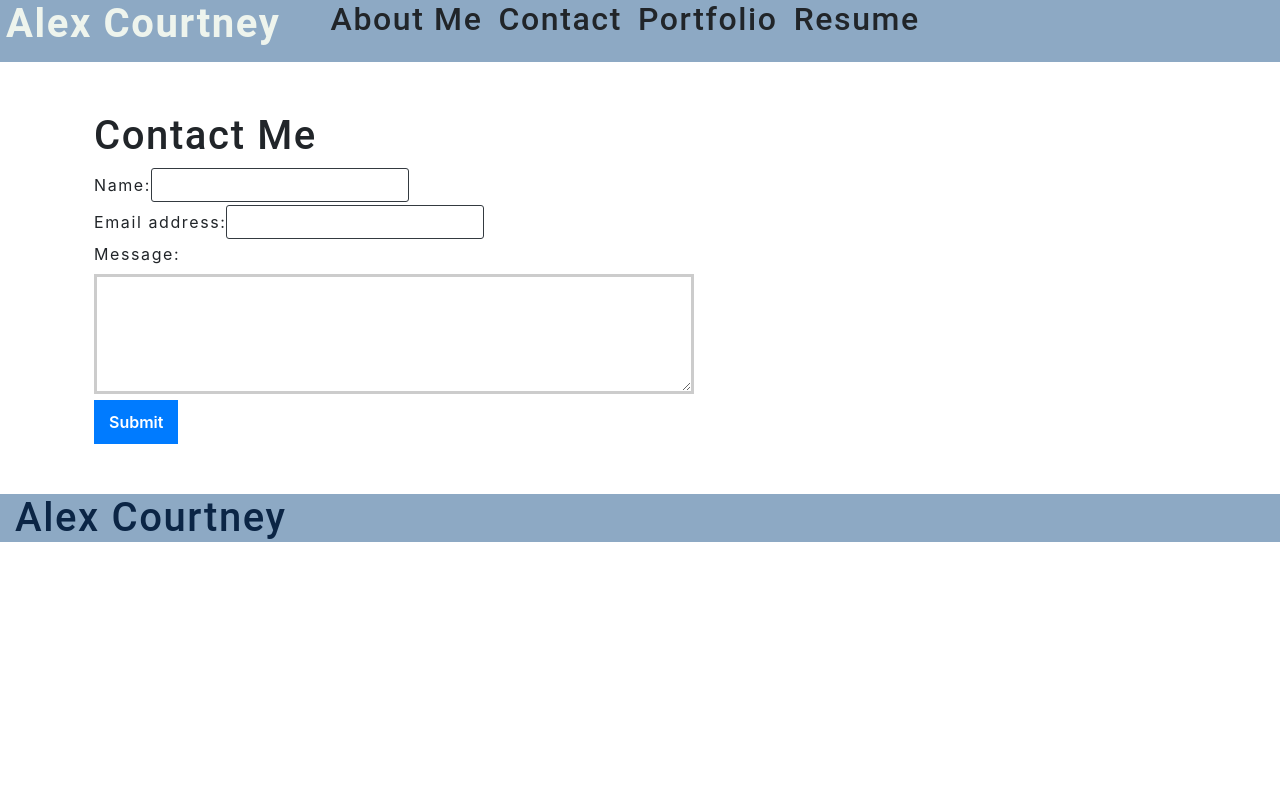
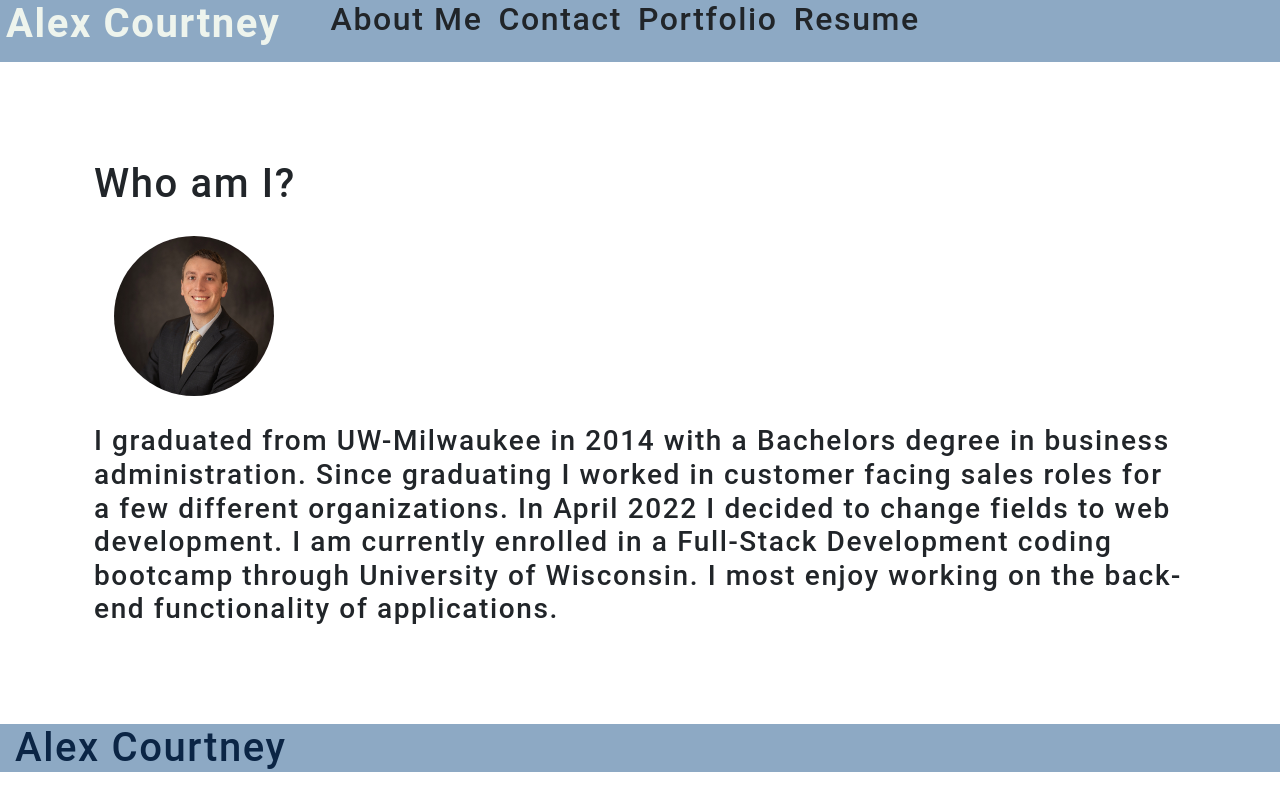
Before and after one commit to AlexCourtney18/react-portfolio, a React (Create React App) app: page / in a window 1280 px wide. Built offline with nearby package versions, Linux system fonts and the light colour scheme.

Commit message:
add additional info to about component

```diff
--- a/src/App.js
+++ b/src/App.js
@@ -3,6 +3,7 @@ import Header from './components/Header';
 import Footer from './components/Footer';
 import ContactForm from './components/Contact';
 import Project from './components/Project';
+import About from './components/About';
 import 'bootstrap/dist/css/bootstrap.min.css';
 
 function App() {
@@ -17,7 +18,13 @@ function App() {
       ></Header>
       <main style={{ backgroundColor: "0b2545" }}>
         <div>
-          <ContactForm></ContactForm>
+        {!contactSelected ? (
+            <>
+              <About></About>
+            </>
+          ) : (
+            <ContactForm></ContactForm>
+          )}
         </div>
       </main>
       <Footer></Footer>
--- a/src/components/About/index.js
+++ b/src/components/About/index.js
@@ -3,9 +3,13 @@ import headShot from "../../assets/headshot.jpg";
 
 function About() {
     return (
-        <section className='my-5'>
+        <section className='about-me my-5'>
         <h1 id="about">Who am I?</h1>
-        <img src={headShot} className="my-2" style={{ width: "100%" }} alt="cover" />
+        <img src={headShot} className="my-2" alt="headshot" />
+        <h3>I graduated from UW-Milwaukee in 2014 with a Bachelors degree in business administration. Since graduating I worked in customer facing sales roles for a few different
+            organizations. In April 2022 I decided to change fields to web development. I am currently enrolled in a Full-Stack Development coding bootcamp through University of Wisconsin.
+            I most enjoy working on the back-end functionality of applications.
+        </h3>
         </section>
     );
 }
--- a/src/index.css
+++ b/src/index.css
@@ -96,6 +96,16 @@ header {
 
 header a {
   color: var(--tertiary);
+}
+
+.about-me img {
+  height: 200px;
+  width: 200px;
+  display: flex;
+  justify-content: flex-start;
+  padding: 20px;
+  border-radius: 50%;
+
 }
 
 button {
```
